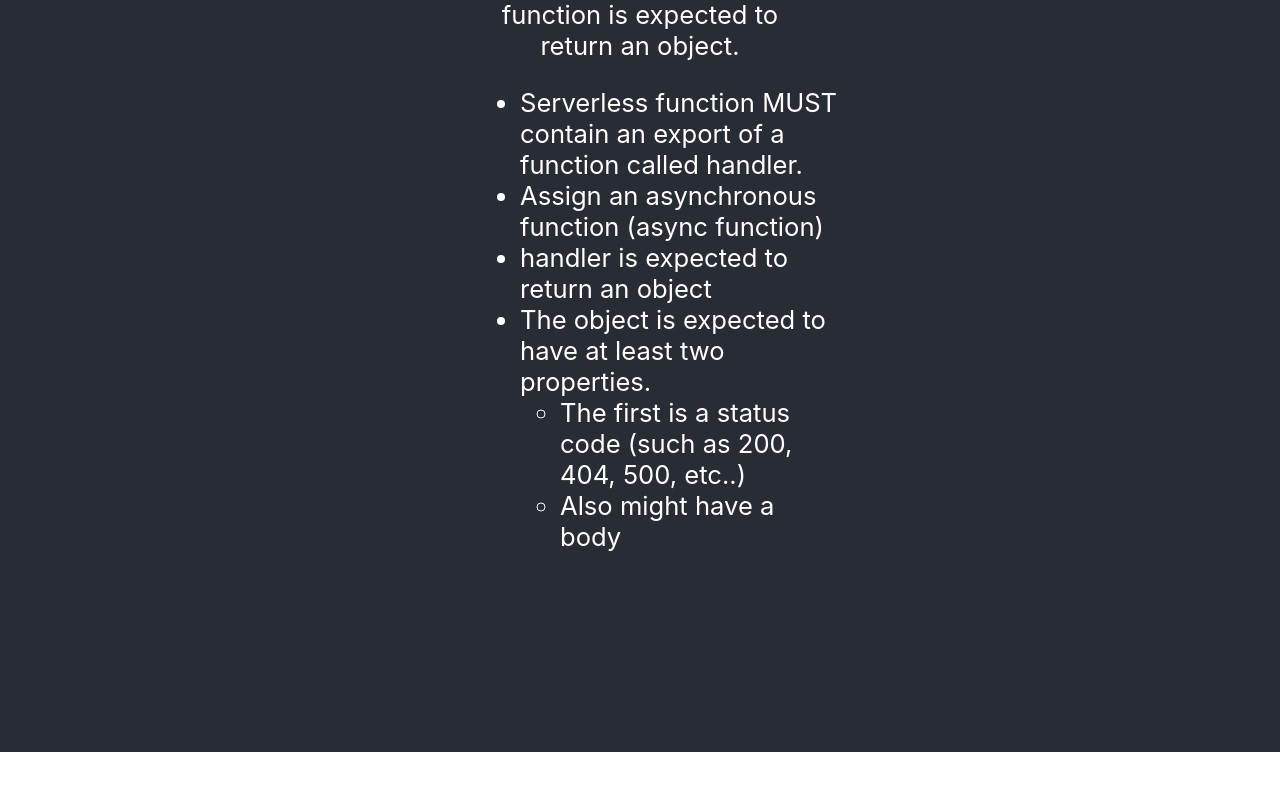
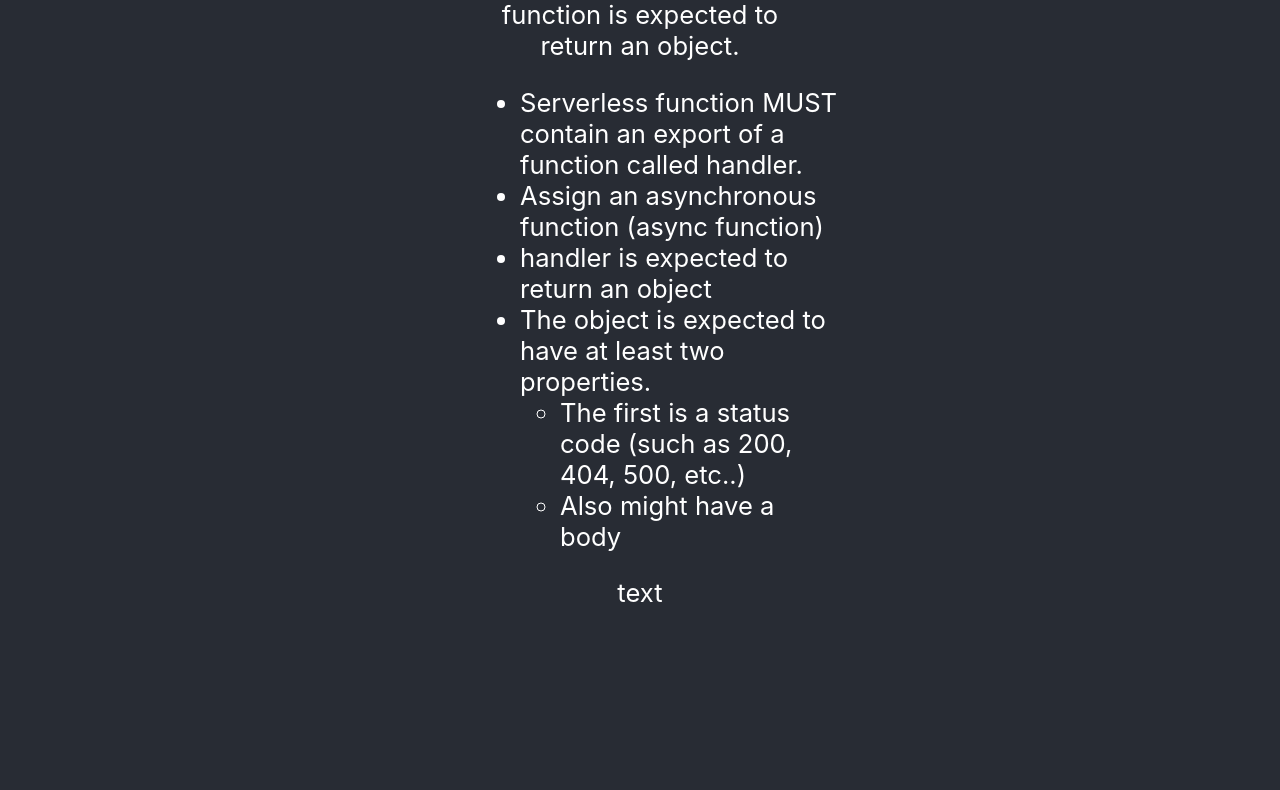
Before and after one commit to MelvinPeepers/serverless_function_practice, a React (Create React App) app: page / in a window 1280 px wide. Shown: the part 4966-5756 px from the top of the page. Before the commit the page ends 5718 px from the top, so only its background shows below. Built offline with nearby package versions, Linux system fonts and the light colour scheme; no server answers; the HTML template or start-up script is replaced by a standard one.

Commit message:
added frontend

```diff
--- a/package.json
+++ b/package.json
@@ -6,6 +6,7 @@
     "@testing-library/jest-dom": "^5.15.0",
     "@testing-library/react": "^11.2.7",
     "@testing-library/user-event": "^12.8.3",
+    "axios": "^0.26.0",
     "react": "^17.0.2",
     "react-dom": "^17.0.2",
     "react-scripts": "^2.1.3",
--- a/src/App.js
+++ b/src/App.js
@@ -1,4 +1,5 @@
-import React from 'react';
+import React, { useEffect, useState } from 'react';
+import axios from 'axios';
 import function_pic from './img/function_pic.png';
 import exports_pic from './img/exports_pic.png';
 import handler_pic from './img/handler_pic.png';
@@ -22,6 +23,20 @@ document.addEventListener('DOMContentLoaded', () => {
 
 
 function App() {
+
+  const [message, setMessage] = useState('text')
+
+  const fetchData = async () => {
+    const results = await axios.get('/.netlify/functions/helloWorld')
+    console.log(results.data.message)
+    setMessage(results.data.message)
+  }
+
+  useEffect(() => {
+    fetchData()
+  }, [])
+
+
   return (
     <div className="App">
       <header className="App-header">
@@ -92,6 +107,7 @@ This is the syntax for defining an export.</p>
               </ul>
             </li>
           </ul>
+          <p>{message}</p>
         </div>
 
       </header>
```
Also changed, not shown: 1 other file (tests, documents, lock files or other folders).
